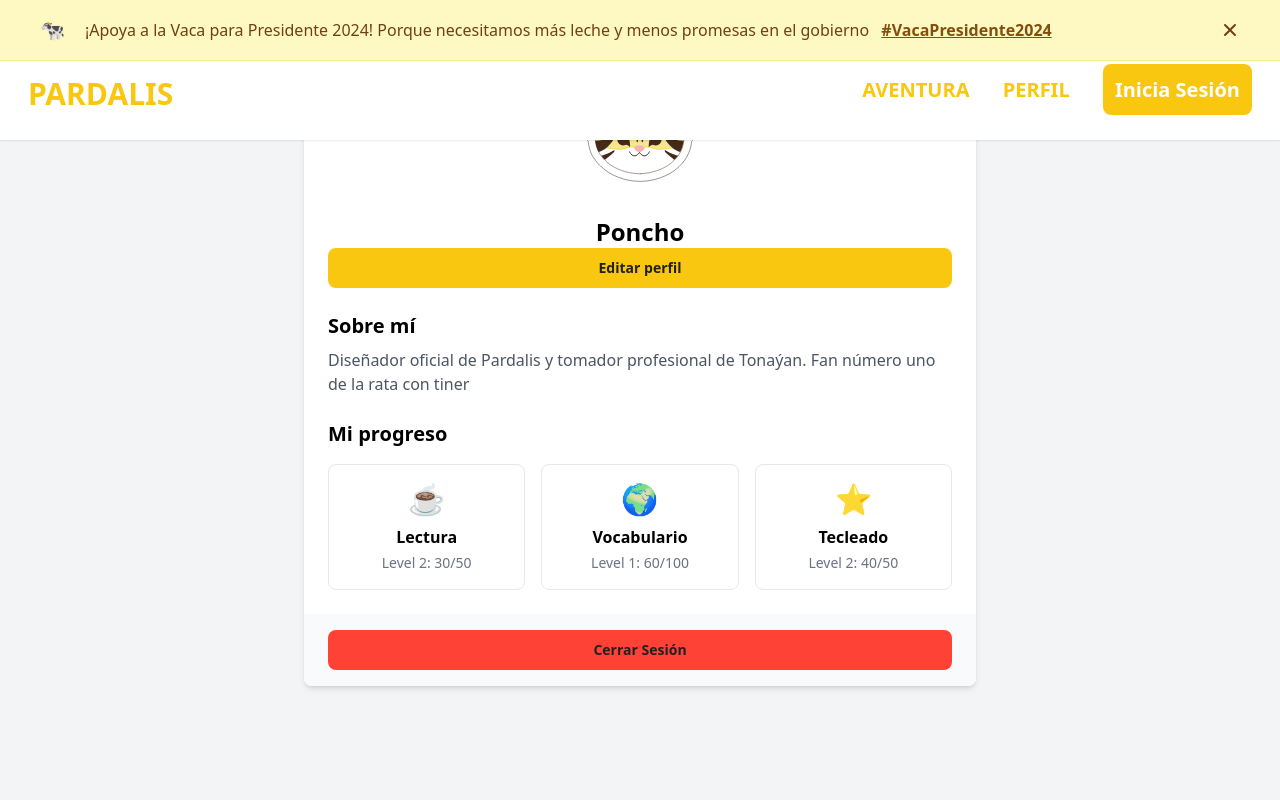
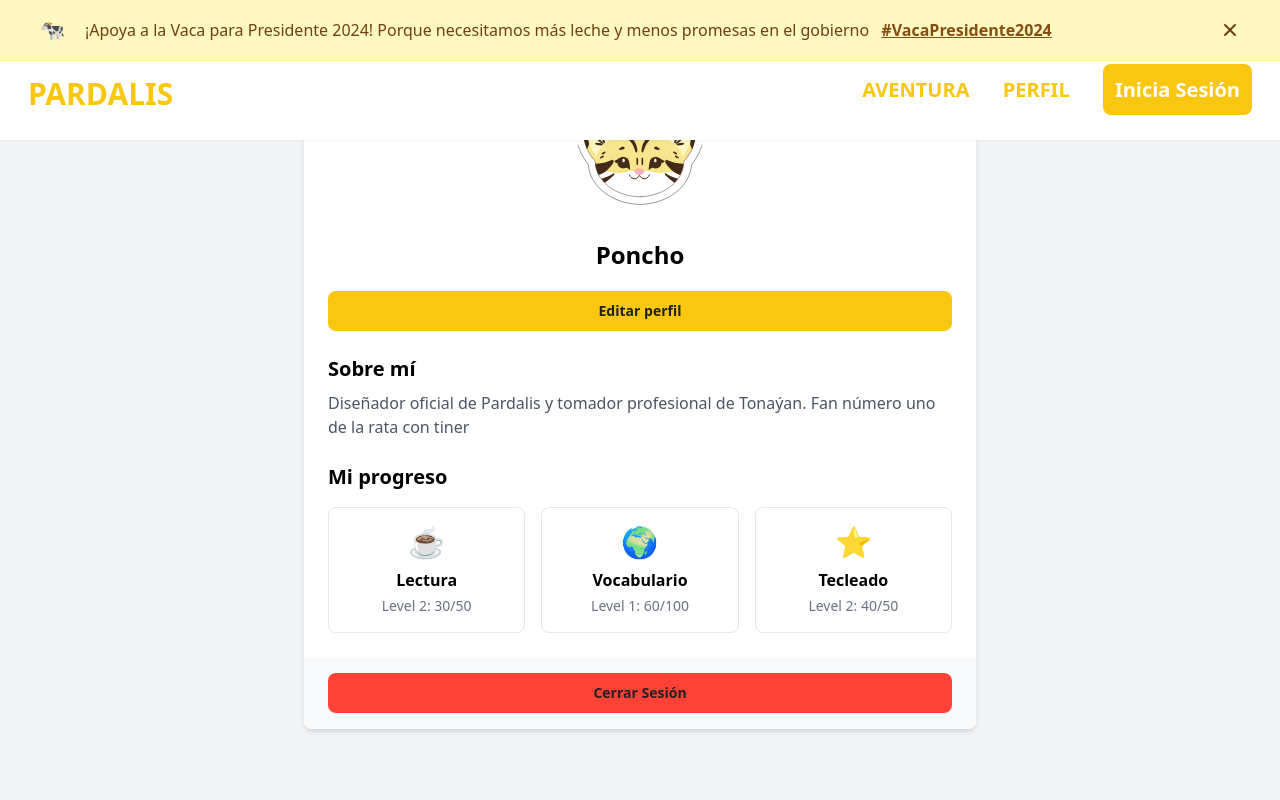
Before and after one commit to PardalisEdu/PardalisWebSite, a SvelteKit app: page /profile in a window 1280 px wide. Shown: the top 800 px of the page. Built offline with nearby package versions, Linux system fonts and the light colour scheme.

Commit message:
[Fix] Se corriguio unos problemas con el perfil

```diff
--- a/src/routes/profile/+page.svelte
+++ b/src/routes/profile/+page.svelte
@@ -15,14 +15,12 @@
     ];
 </script>
 
-<NavBar/>
-
-<main class="min-h-screen bg-gray-100 py-12 px-4">
+<main class="min-h-screen bg-gray-100 py-12 px-4 grid place-content-center">
     <div class="max-w-2xl mx-auto bg-white rounded-lg shadow-md overflow-hidden">
         <div class="p-6">
             <div class="flex flex-col items-center mb-6">
                 <img class="w-32 h-32 rounded-full mb-4" src={user.avatar} alt={user.name}/>
-                <h2 class="text-2xl font-bold">{user.name}</h2>
+                <h2 class="text-2xl font-bold mb-5">{user.name}</h2>
                 <Boton title="Editar perfil" color="primary"/>
             </div>
 
```
